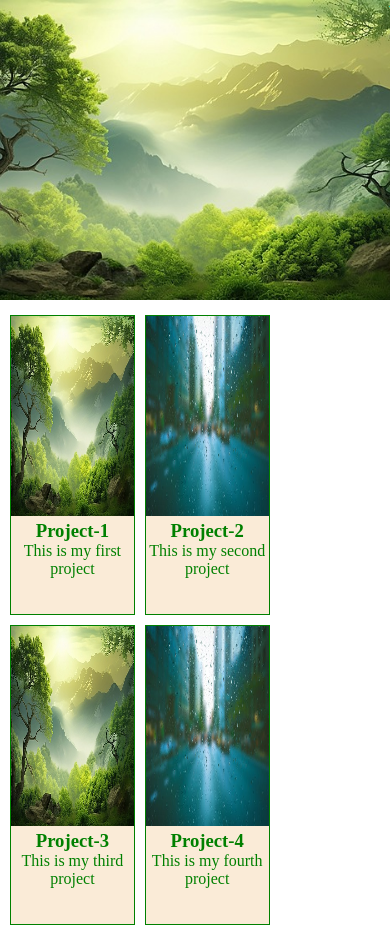
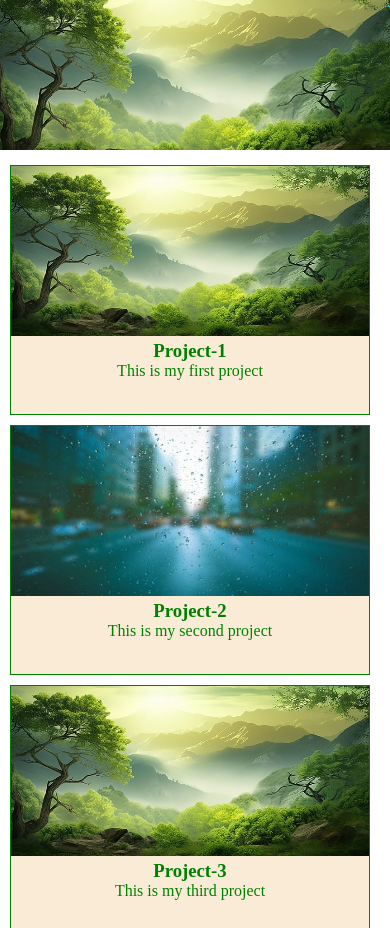
Before and after one commit to Muntasir2762/css-3, a plain HTML site: page index.html in a window 390 px wide. Shown: the top 928 px of the page. Drawn offline with Linux system fonts and the light colour scheme.

Commit message:
Hero and Project Section responsive done

```diff
--- a/style.css
+++ b/style.css
@@ -55,3 +55,216 @@
     color: red;
     display: block;
 }
+
+@media screen and (max-width: 650px){
+    .hero{
+        height: 250px;
+    }
+}
+
+@media screen and (max-width: 600px){
+    .hero{
+        height: 200px;
+    }
+}
+
+@media screen and (max-width: 400px){
+    .hero{
+        height: 150px;
+    }
+}
+
+@media screen and (max-width: 750px){
+    .project-item{
+        width: 235px;
+    }
+}
+
+
+@media screen and (max-width: 734px){
+    .project-item{
+        width: 230px;
+    }
+}
+
+@media screen and (max-width: 720px){
+    .project-item{
+        width: 225px;
+    }
+}
+
+@media screen and (max-width: 705px){
+    .project-item{
+        width: 220px;
+    }
+}
+
+@media screen and (max-width: 690px){
+    .project-item{
+        width: 215px;
+    }
+}
+
+@media screen and (max-width: 675px){
+    .project-item{
+        width: 210px;
+    }
+}
+
+@media screen and (max-width: 660px){
+    .project-item{
+        width: 205px;
+    }
+}
+
+@media screen and (max-width: 645px){
+    .project-item{
+        width: 200px;
+    }
+}
+
+@media screen and (max-width: 630px){
+    .project-item{
+        width: 195px;
+        height: 280px;
+    }
+}
+
+@media screen and (max-width: 615px){
+    .project-item{
+        width: 190px;
+    }
+}
+
+@media screen and (max-width: 600px){
+    .project-item{
+        width: 185px;
+        height: 270px;
+    }
+
+    .project-image{
+        height: 180px;
+    }
+}
+
+@media screen and (max-width: 585px){
+    .project-item{
+        width: 180px;
+    }
+}
+
+@media screen and (max-width: 570px){
+    .project-item{
+        width: 175px;
+    }
+}
+
+@media screen and (max-width: 555px){
+    .project-item{
+        width: 170px;
+    }
+}
+
+@media screen and (max-width: 540px){
+    .project-item{
+        width: 165px;
+    }
+}
+
+@media screen and (max-width: 525px){
+    .project-item{
+        width: 160px;
+        height: 250px;
+    }
+
+    .project-image{
+        height: 170px;
+    }
+}
+
+@media screen and (max-width: 525px){
+    .project-item{
+        width: 155px;
+    }
+}
+
+@media screen and (max-width: 496px){
+    .project-item{
+        width: 232px;
+    }
+}
+
+@media screen and (max-width: 485px){
+    .project-item{
+        width: 225px;
+    }
+}
+
+@media screen and (max-width: 470px){
+    .project-item{
+        width: 220px;
+    }
+}
+
+@media screen and (max-width: 460px){
+    .project-item{
+        width: 215px;
+    }
+}
+
+
+@media screen and (max-width: 450px){
+    .project-item{
+        width: 210px;
+    }
+}
+
+
+@media screen and (max-width: 440px){
+    .project-item{
+        width: 205px;
+    }
+}
+
+@media screen and (max-width: 430px){
+    .project-item{
+        width: 200px;
+    }
+}
+
+@media screen and (max-width: 420px){
+    .project-item{
+        width: 195px;
+    }
+}
+
+
+@media screen and (max-width: 410px){
+    .project-item{
+        width: 190px;
+    }
+}
+
+@media screen and (max-width: 400px){
+    .project-item{
+        width: 380px;
+    }
+}
+
+@media screen and (max-width: 390px){
+    .project-item{
+        width: 360px;
+    }
+}
+
+@media screen and (max-width: 370px){
+    .project-item{
+        width: 340px;
+    }
+}
+
+@media screen and (max-width: 350px){
+    .project-item{
+        width: 320px;
+    }
+}
```
